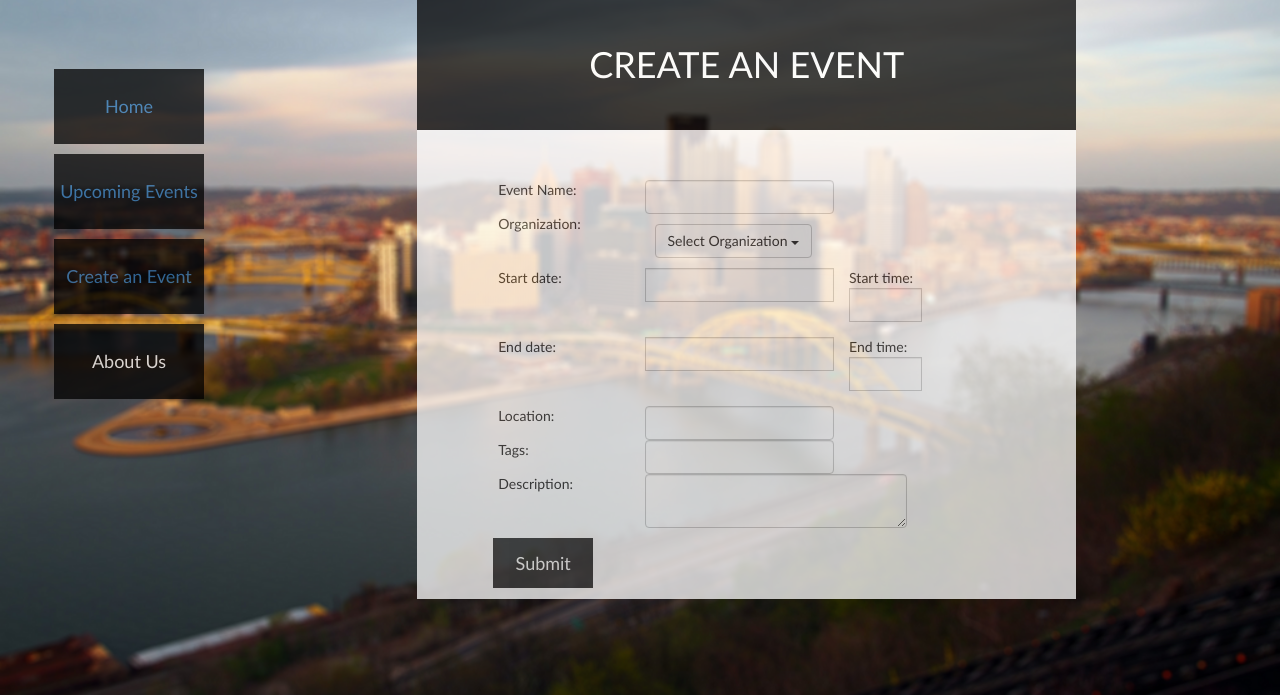
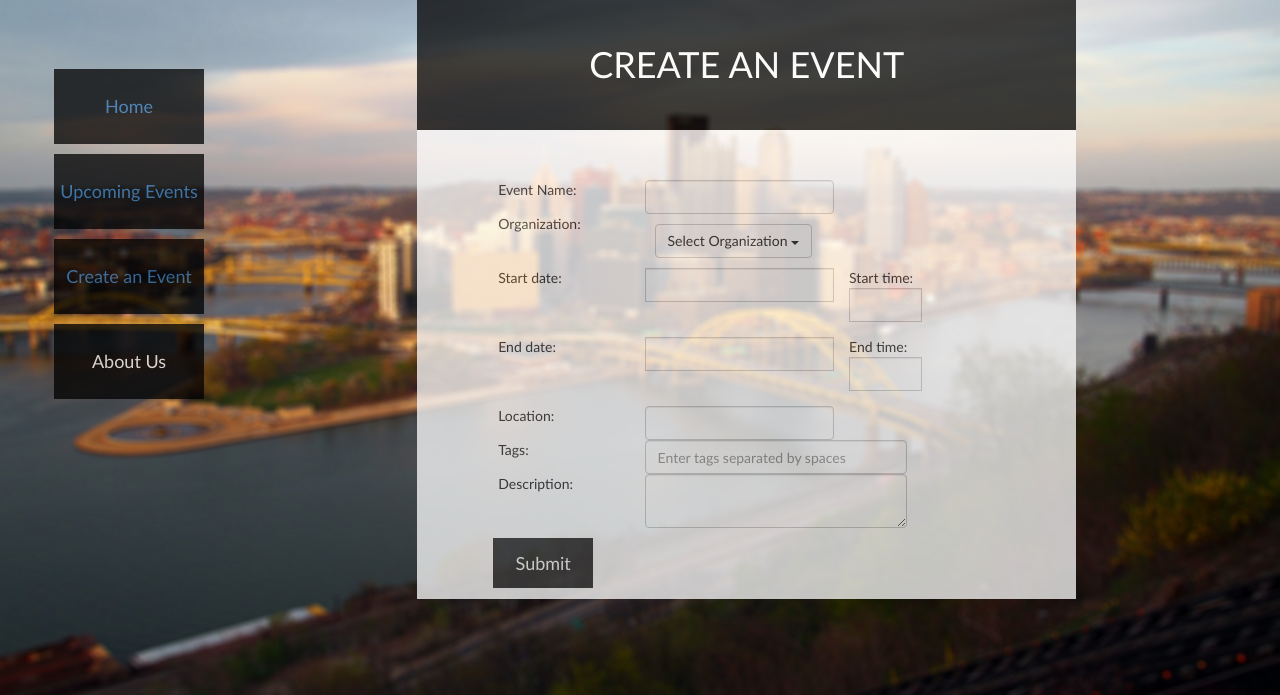
Before and after one commit to biggs0125/CoMmUnity, a Django app: template community/events/templates/create_event.html in a window 1280 px wide. Shown: the part 105-800 px from the top of the page. Run offline with Django 3.2, Linux system fonts and the light colour scheme; the template is opened without the code that fills it, so the values that code supplies are empty; some libraries are stand-ins or nearby versions.

Commit message:
Made minor changes in create_event.html

```diff
--- a/community/events/templates/create_event.html
+++ b/community/events/templates/create_event.html
@@ -104,8 +104,8 @@
       <div class="col-md-4">
       Tags:
       </div>
-      <div class="col-md-6">
-        <input id="tag" type='text' class="form-control">
+      <div class="col-md-8">
+        <input id="tag" type='text' class="form-control" placeholder="Enter tags separated by spaces">
       </div>
     </div>
 
```
